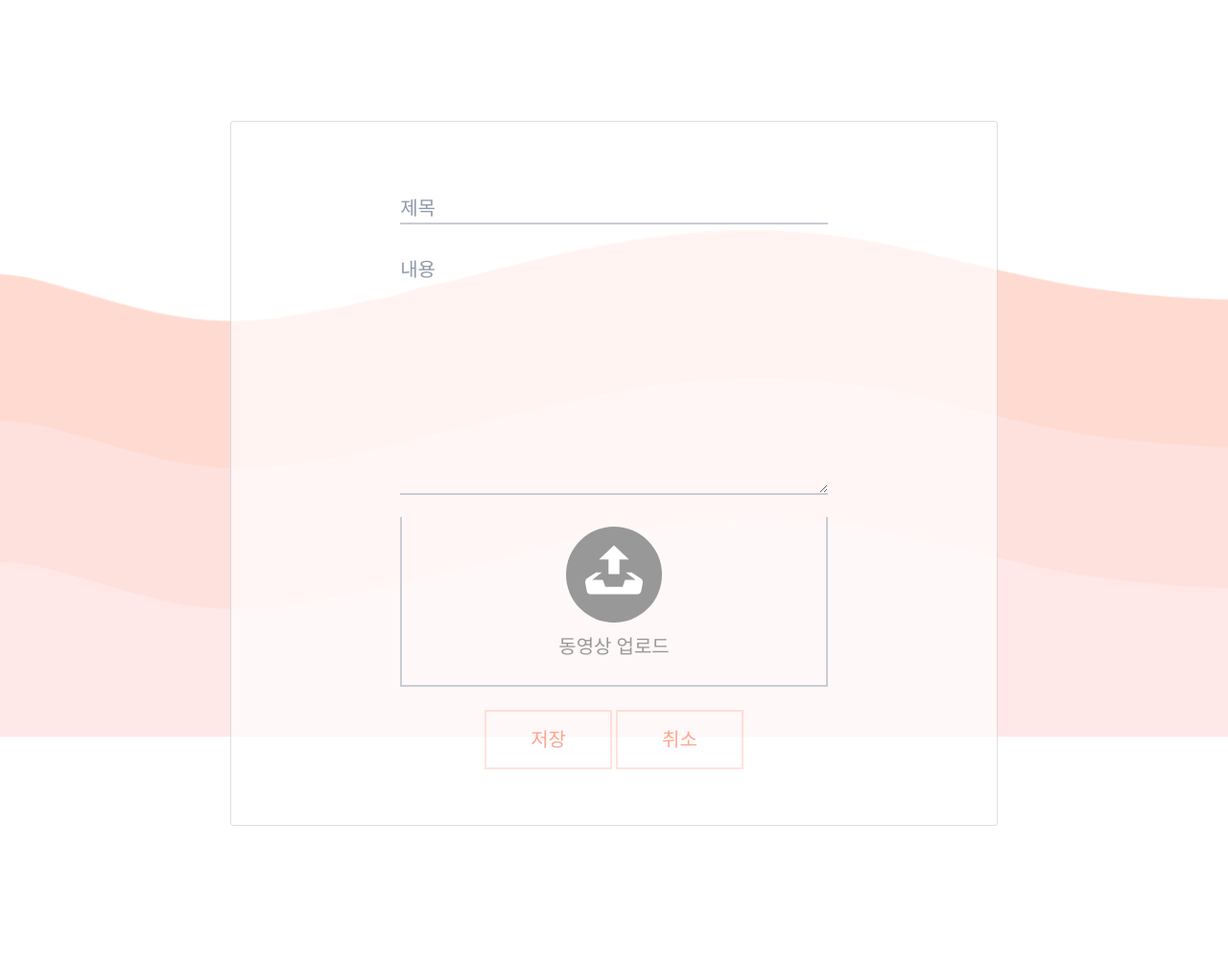
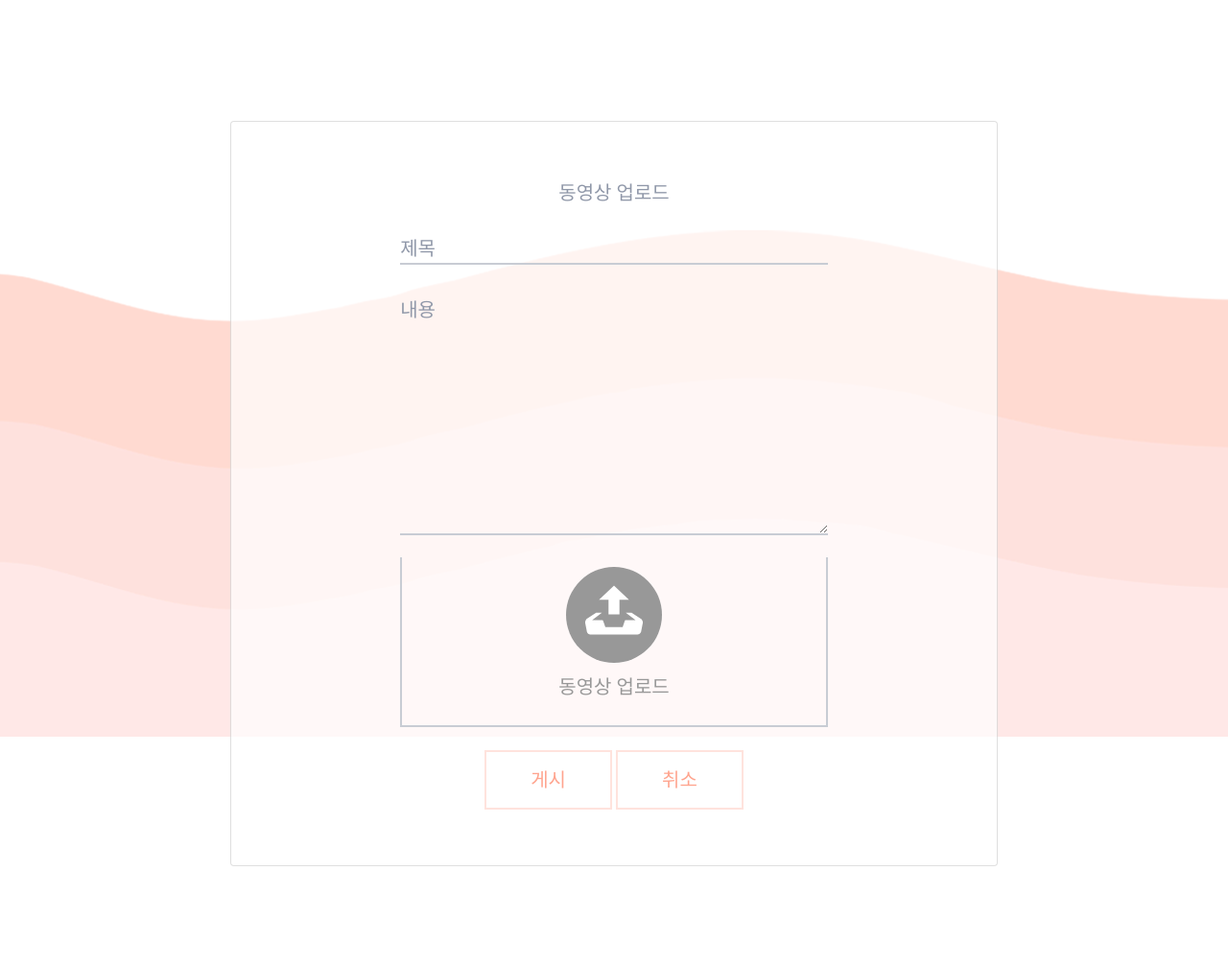
Before and after one commit to hyeriyang/doranProject, a Django app: page /video/vcreate/ in a window 1280 px wide. Shown: the whole page at 96% size. Before the commit the page ends 861 px from the top, so only its background shows below. Run offline with Django 3.2, Linux system fonts and the light colour scheme; some libraries are stand-ins or nearby versions; some web fonts are replaced.

Commit message:
vcreate 조금 더 수정

```diff
--- a/video/static/vcreate_style.css
+++ b/video/static/vcreate_style.css
@@ -16,7 +16,12 @@ body {
     background-color: rgba(255,255,255,0.7);
 }
 
-/* 제목과 내용 스타일 */
+.card-title{
+    color:#9098a9;
+    font-size: 20px;
+}
+
+/* 제목과 내용 폼 스타일 */
 .border {
     border: none;
 }
--- a/video/templates/vcreate.html
+++ b/video/templates/vcreate.html
@@ -4,11 +4,11 @@
     <title>vcreate</title>
     <!-- 부트스트랩 링크 -->
     <link rel="stylesheet" href="https://stackpath.bootstrapcdn.com/bootstrap/4.3.1/css/bootstrap.min.css" integrity="sha384-ggOyR0iXCbMQv3Xipma34MD+dH/1fQ784/j6cY/iJTQUOhcWr7x9JvoRxT2MZw1T" crossorigin="anonymous">
-    <!-- 아이콘링크? -->
+    <!-- 파일업로드 아이콘 링크 -->
     <link rel="shortcut icon" href="favicon.ico">
     <!-- 외부스타일시트 링크 -->
-    <link rel="stylesheet" href="/static/vcreate_style.css">
-
+    <link rel="stylesheet" type="text/css" href="/static/vcreate_style.css?after">
+    <!-- 파일업로드에 필요한 js (가져온거라잘모름) -->
     <script>(function(e,t,n){var r=e.querySelectorAll("html")[0];r.className=r.className.replace(/(^|\s)no-js(\s|$)/,"$1js$2")})(document,window,0);</script>
 </head>
 
@@ -18,6 +18,7 @@
     <form method='POST' enctype="multipart/form-data">
     {% csrf_token %}
     <div class="card-body">
+        <p class="card-title">동영상 업로드</p>
         <!-- 제목 폼 -->
         <p class="create_form">
             <label for="inp" class="inp">
@@ -39,12 +40,13 @@
 			<input type="file" name="file-5[]" id="file-5" class="inputfile inputfile-4" data-multiple-caption="{count} files selected" multiple />
 			<label for="file-5"><figure><svg xmlns="http://www.w3.org/2000/svg" width="20" height="17" viewBox="0 0 20 17"><path d="M10 0l-5.2 4.9h3.3v5.1h3.8v-5.1h3.3l-5.2-4.9zm9.3 11.5l-3.2-2.1h-2l3.4 2.6h-3.5c-.1 0-.2.1-.2.1l-.8 2.3h-6l-.8-2.2c-.1-.1-.1-.2-.2-.2h-3.6l3.4-2.6h-2l-3.2 2.1c-.4.3-.7 1-.6 1.5l.6 3.1c.1.5.7.9 1.2.9h16.3c.6 0 1.1-.4 1.3-.9l.6-3.1c.1-.5-.2-1.2-.7-1.5z"/></svg></figure> <span>동영상 업로드</span></label>
         </div>
+        <!-- 파일 업로드 외부 js 링크 -->
         <script src="/static/vcreate_script.js"></script>
         <br>
         <br>
 
         <!-- 저장 버튼 -->
-        <button class="outline-button" type="submit">저장</button>
+        <button class="outline-button" type="submit">게시</button>
         <!-- 취소 버튼 -->
         <button class="outline-button" type="button"><a href="{% url 'vread' %}">취소</a></button>
     </div>
```
